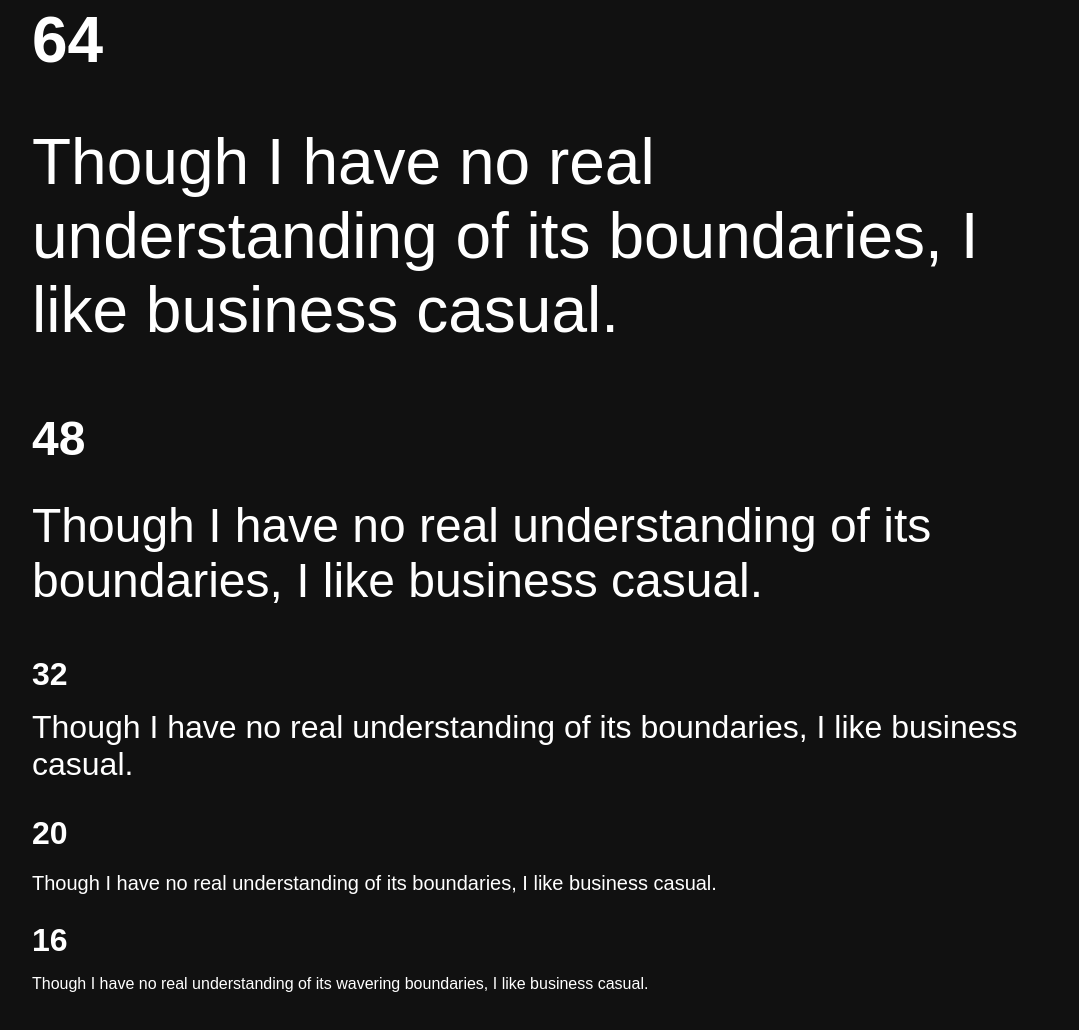
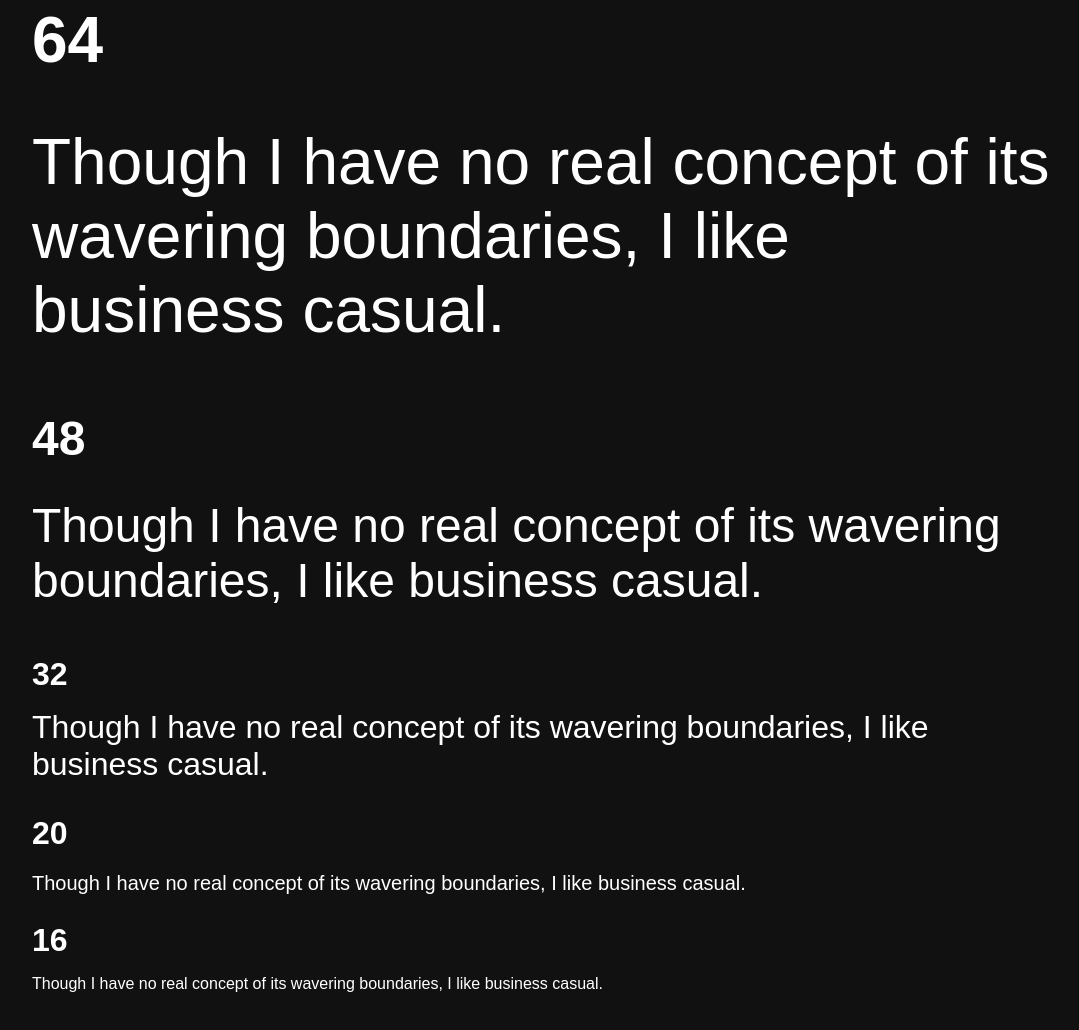
Before and after one commit to sndsgn/type-scale, a website: page index.html in a window 1280 px wide. Shown: the part 280-1310 px from the top of the page, without its empty margins (96-1175 px from the left). Drawn offline with Linux system fonts and the light colour scheme.

Commit message:
Modified paragraph copy.

```diff
--- a/index.html
+++ b/index.html
@@ -20,19 +20,19 @@
 
     <section class="bg-black white pas pal-ns pax-l">
       <h1 class="f64 mb3 mt0">64</h1>
-      <p class="f64 mt0">Though I have no real understanding of its boundaries, I like business casual.</p>
+      <p class="f64 mt0">Though I have no real concept of its wavering boundaries, I like business casual.</p>
 
       <h1 class="f48 mb2">48</h1>
-      <p class="f48 mt0">Though I have no real understanding of its boundaries, I like business casual.</p>
+      <p class="f48 mt0">Though I have no real concept of its wavering boundaries, I like business casual.</p>
 
       <h1 class="f32 mb1">32</h1>
-      <p class="f32 mt0">Though I have no real understanding of its boundaries, I like business casual.</p>
+      <p class="f32 mt0">Though I have no real concept of its wavering boundaries, I like business casual.</p>
 
       <h1 class="f32 mb1">20</h1>
-      <p class="f20">Though I have no real understanding of its boundaries, I like business casual.</p>
+      <p class="f20">Though I have no real concept of its wavering boundaries, I like business casual.</p>
 
       <h1 class="f32 mb1">16</h1>
-      <p class="f16">Though I have no real understanding of its wavering boundaries, I like business casual.</p>
+      <p class="f16">Though I have no real concept of its wavering boundaries, I like business casual.</p>
 
     </main>
   </section>
```
